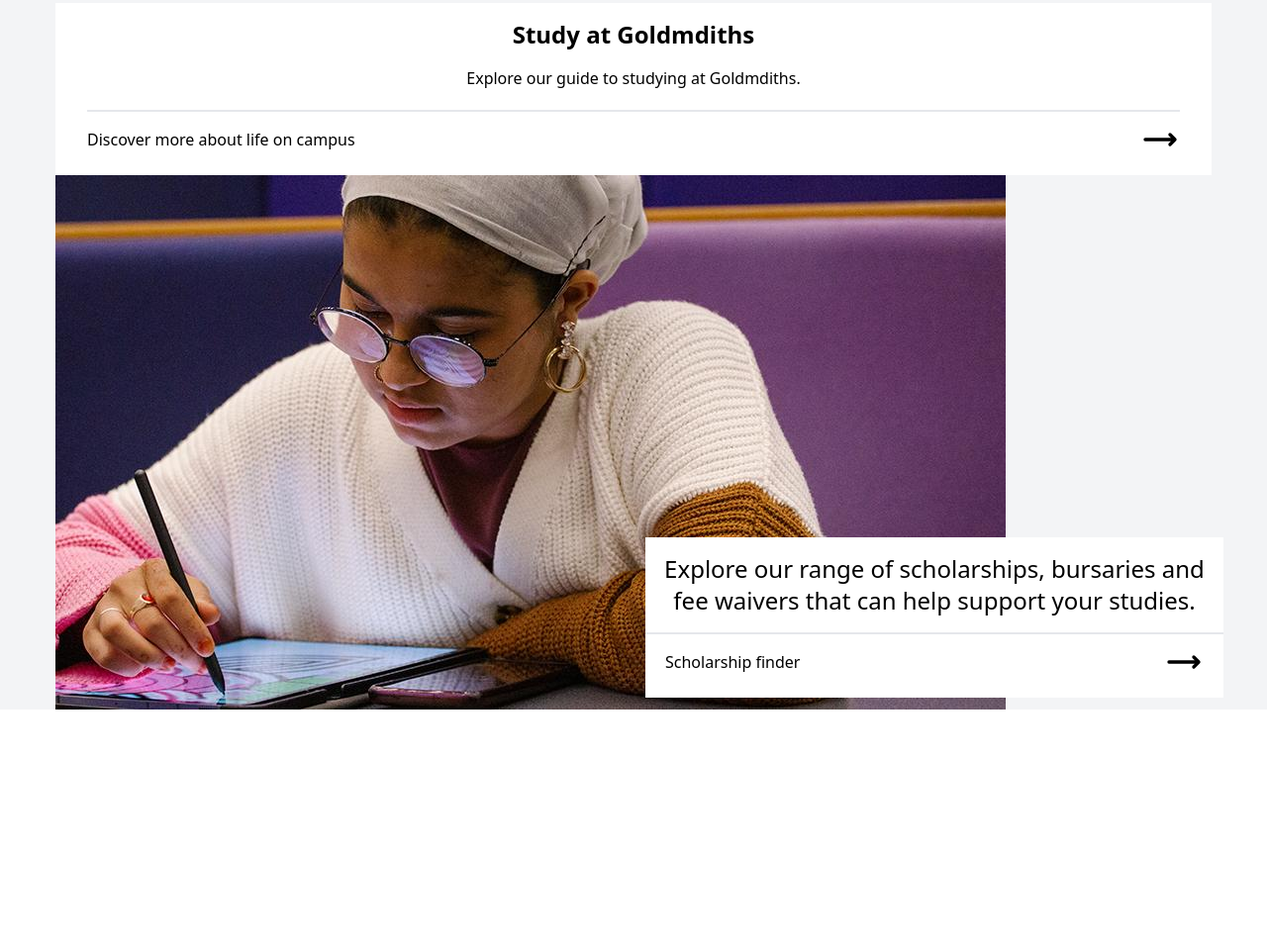
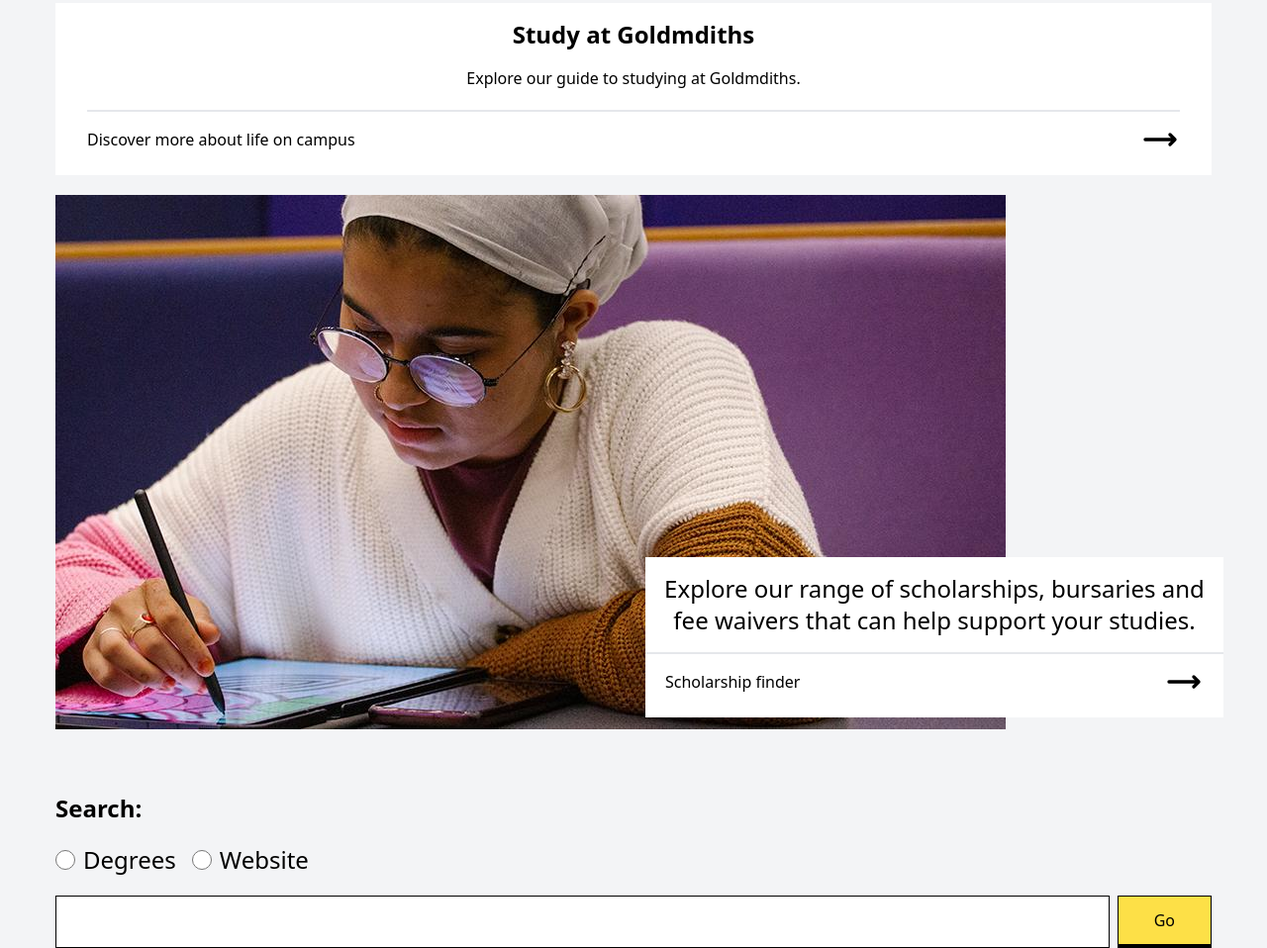
Before and after one commit to tuyishimejohnson/goldsmiths_clone, a website: page src/index.html in a window 1280 px wide. Shown: the part 1932-2890 px from the top of the page at 99% size. Before the commit the page ends 2649 px from the top, so only its background shows below. Drawn offline with Linux system fonts and the light colour scheme.

Commit message:
Added the search input.

```diff
--- a/src/index.html
+++ b/src/index.html
@@ -86,9 +86,8 @@
                 </div>
             </div>
 
-            <div class="mx-14 relative">
+            <div class="mx-14 mt-5 relative">
                 <img src="images/Scholarship_homepage.jpg" alt="A girl">
-
                 <div class="w-1/2 bg-white absolute bottom-3 -right-3">
                     <div class="text-center">
                         <a href="#">
@@ -100,8 +99,20 @@
                         <a href="#"><img src="icons/right-arrow-svgrepo-com.svg" alt="right arrow" class="w-10"></a>
                     </div>
                 </div>
+            </div>
 
-
+            <div class="mt-16 mx-14">
+                <form action="#">
+                    <label for="search" class="text-2xl font-semibold">Search:</label>
+                    <div class="flex gap-4 py-5">
+                        <div class="flex gap-2 items-center text-2xl"><input type="radio" class="w-5 h-5" name="degrees" id="degrees">Degrees</div>
+                        <div class="flex gap-2 items-center text-2xl"><input type="radio" class="w-5 h-5" name="website" id="website">Website</div>
+                    </div>
+                    <div class="flex gap-2">
+                        <input type="text" id="search" class="w-full border border-black">
+                        <button class="bg-yellow-300 px-9 py-3 border border-b-4 border-black">Go</button>
+                    </div>
+                </form>
             </div>
 
 
```
Also changed, not shown: src/output.css.
